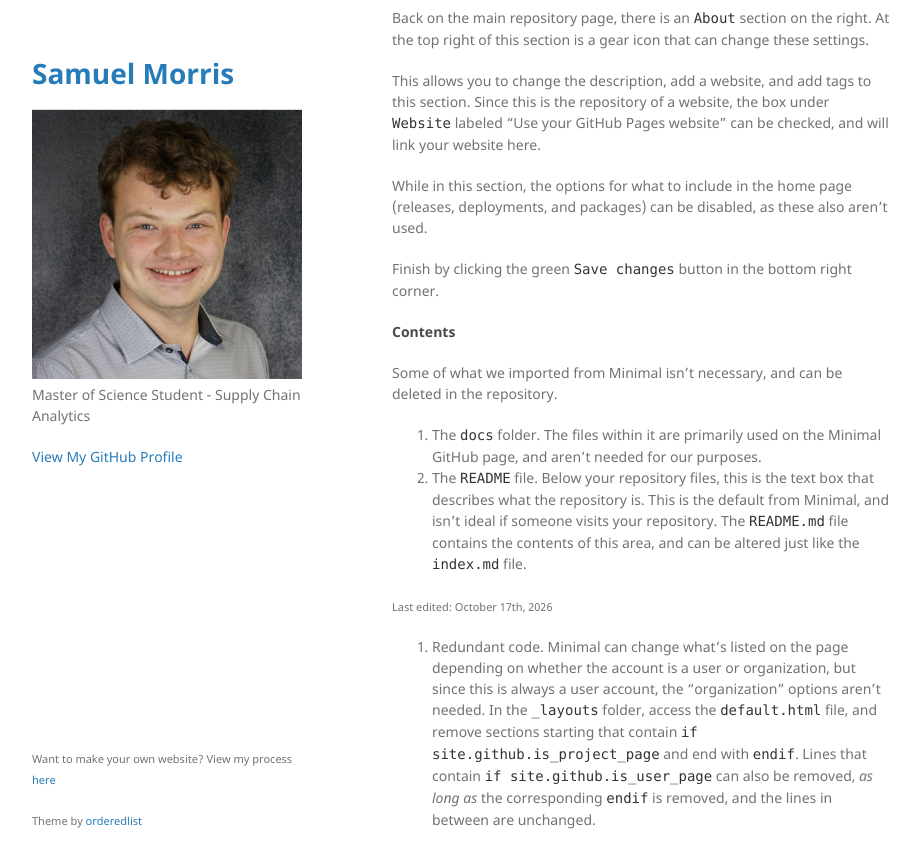
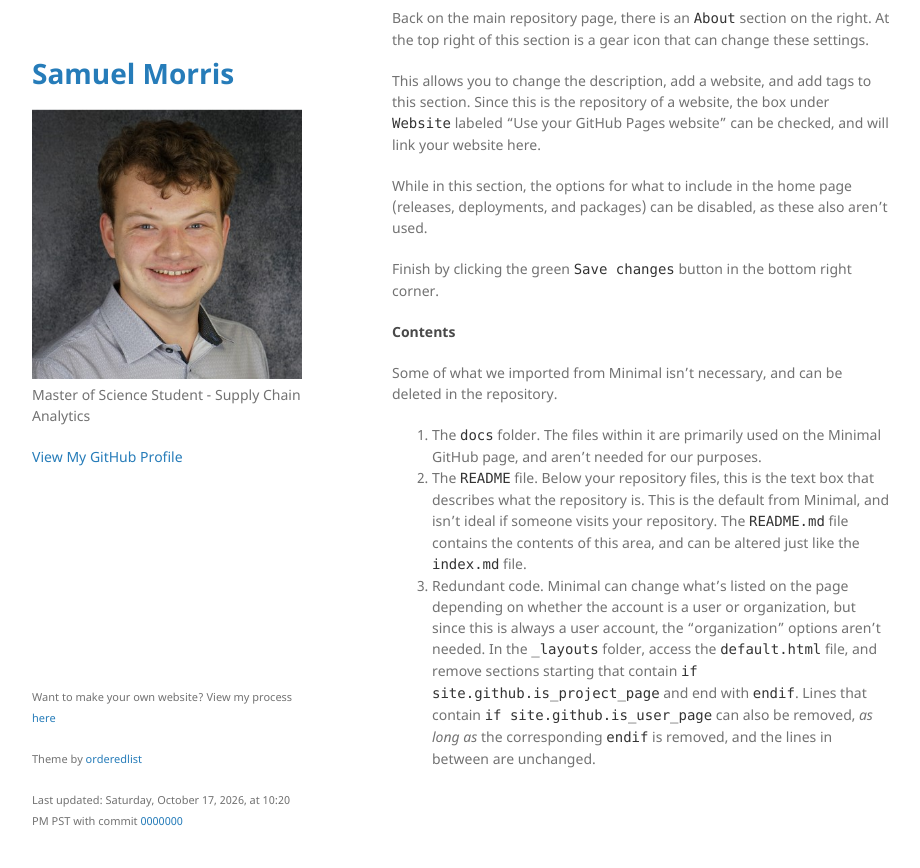
Before and after one commit to morris-sam/morris-sam.github.io, a Jekyll site: the page built from process/index.md, in a window 1280 px wide and 900 px high, scrolled down 4098 px. Shown: the top 868 px of the window, without its empty margins (178-1098 px from the left). Built offline with Jekyll 4.4.1, drawn with Linux system fonts in a browser that asks for light colours; our own code applies the rules of GitHub Pages for plain Markdown files; after the commit the page ends 4937 px from its top, so only the background shows below that.

Commit message:
add "last edited" piece

```diff
--- a/_config.yml
+++ b/_config.yml
@@ -4,3 +4,4 @@ description: Master of Science Student - Supply Chain Analytics
 show_downloads: false
 google_analytics:
 theme: jekyll-theme-minimal
+timezone: America/Los_Angeles
--- a/_layouts/default.html
+++ b/_layouts/default.html
@@ -40,6 +40,7 @@
       <footer>
         <p><small>Want to make your own website? View my process <a href="https://morris-sam.github.io/process">here</a></small></p>
         <p><small>Theme by <a href="https://github.com/orderedlist">orderedlist</a></small></p>
+        <p><small>Last updated: {{ site.time | date: "%A, %B %e, %Y, at %I:%M %p PST" }} with commit <a href="{{ site.github.repository_url }}/commit/{{ site.github.build_revision }}">{{ site.github.build_revision | slice: 0, 7 }}</a></small></p>
       </footer>
     </div>
     <script src="{{ "/assets/js/scale.fix.js" | relative_url }}"></script>
--- a/process/index.md
+++ b/process/index.md
@@ -144,8 +144,6 @@ Some of what we imported from Minimal isn't necessary, and can be deleted in the
 1. The `docs` folder. The files within it are primarily used on the Minimal GitHub page, and aren't needed for our purposes.
 2. The `README` file. Below your repository files, this is the text box that describes what the repository is. This is the default from Minimal, and isn't ideal if someone visits your repository.
    The `README.md` file contains the contents of this area, and can be altered just like the `index.md` file.
-
-<small>Last edited: October 17th, 2026</small>
 3. Redundant code. Minimal can change what's listed on the page depending on whether the account is a user or organization, but since this is always a user account, the "organization" options aren't needed.
    In the `_layouts` folder, access the `default.html` file, and remove sections starting that contain `if site.github.is_project_page` and end with `endif`.
    Lines that contain `if site.github.is_user_page` can also be removed, _as long as_ the corresponding `endif` is removed, and the lines in between are unchanged.
```
